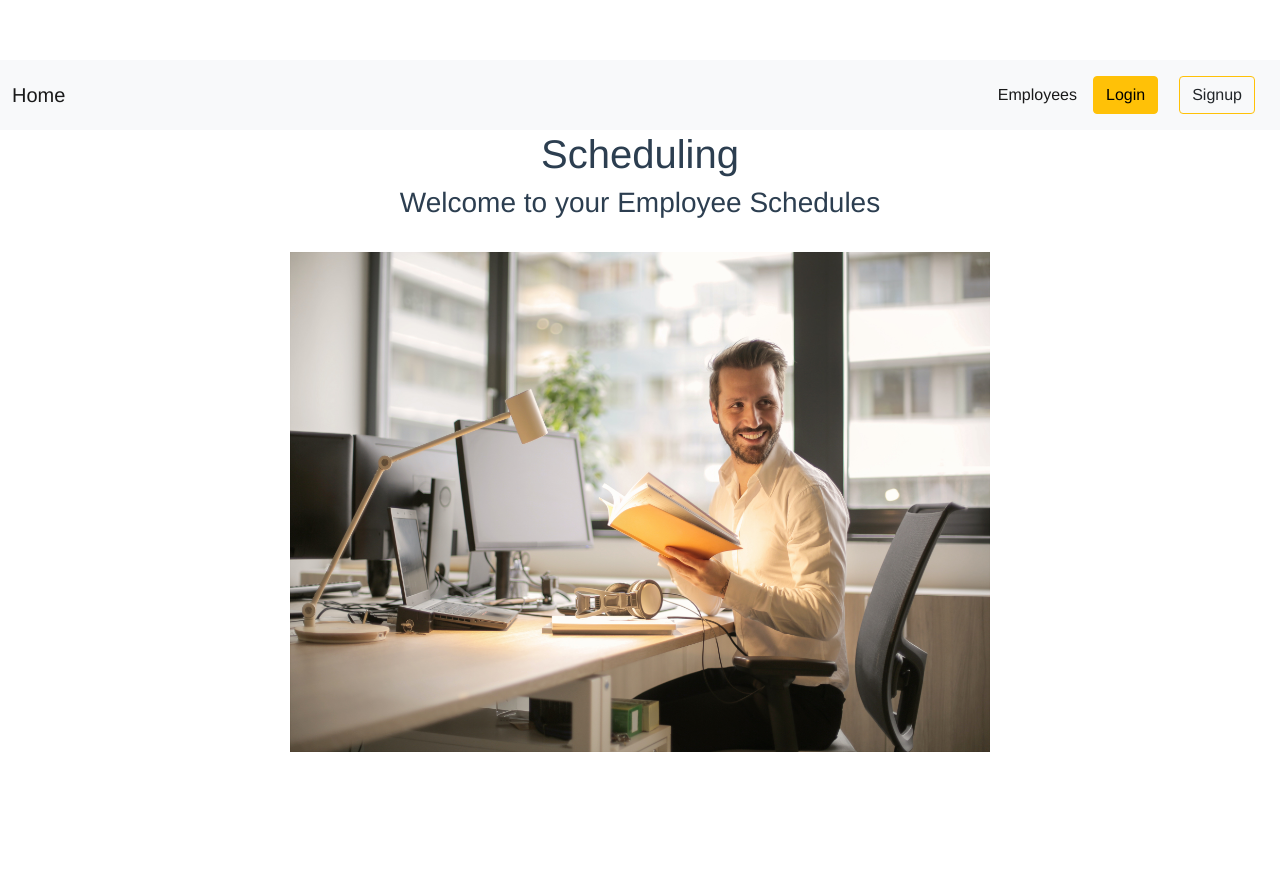
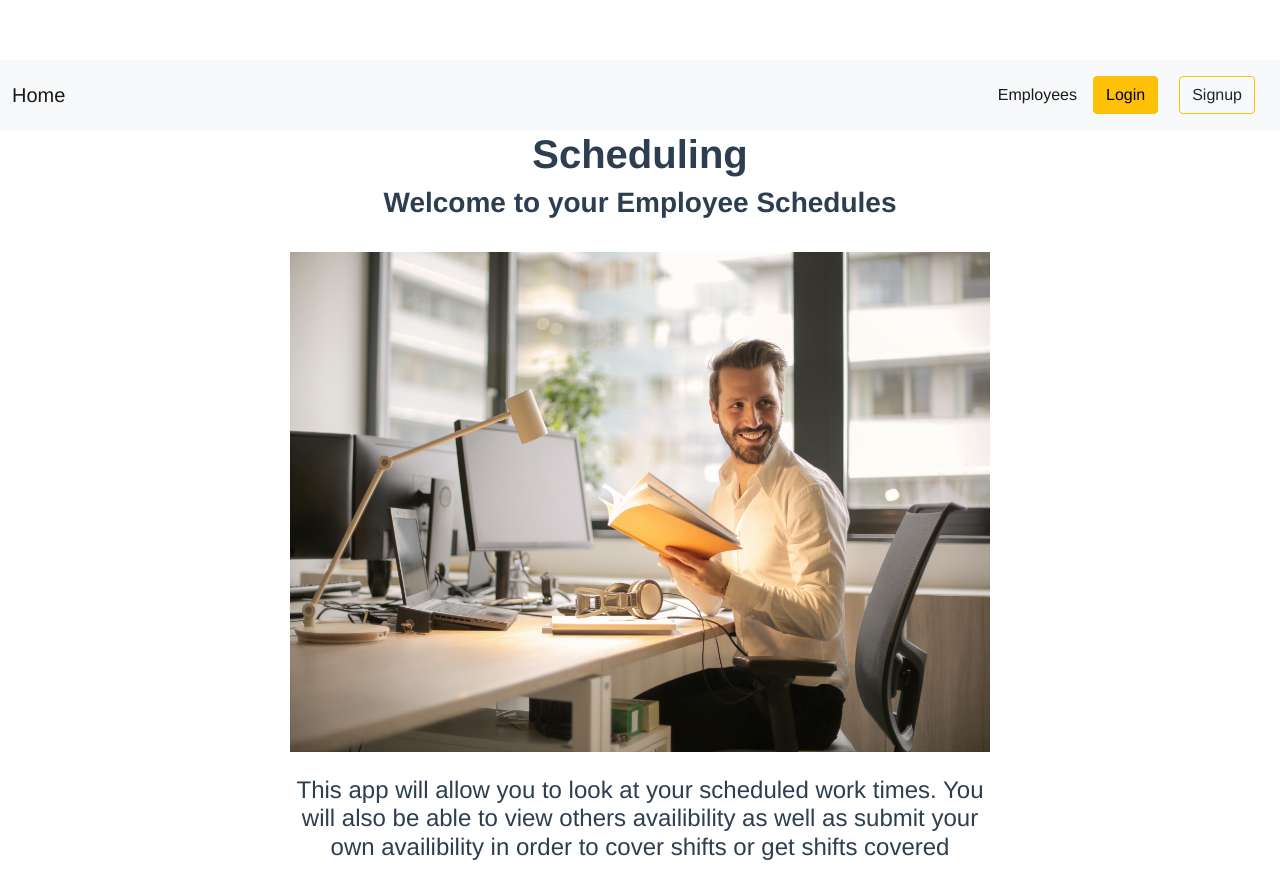
Before and after one commit to DrewBowers8001/cis410-fa21-bowers-vue, a Vue app: page / in a window 1280 px wide. Before the commit the page ends 800 px from the top, so only its background shows below. Built offline with nearby package versions, Linux system fonts and the light colour scheme; no server answers.

Commit message:
added to home page

```diff
--- a/src/components/home.vue
+++ b/src/components/home.vue
@@ -1,12 +1,16 @@
 <template>
   <div>
-      <h1> Scheduling </h1>
-      <h3> Welcome to your Employee Schedules</h3>
+      <h1><strong> Scheduling</strong> </h1>
+      <h3><strong> Welcome to your Employee Schedules</strong></h3>
 
 
       <br/>
-     <img src="@/assets/photos/pexels-andrea-piacquadio-927022.jpg" width="700" height="500">
-
+     <img src="@/assets/photos/pexels-andrea-piacquadio-927022.jpg" width="700" height="500" padding="10px">
+      <br/>
+      <br/>
+      <div>
+     <h4> This app will allow you to look at your scheduled work times. You will also be able to view others availibility as well as submit your own availibility in order to cover shifts or get shifts covered</h4>
+</div>
 
 
 </div>
```
Also changed, not shown: 8 other files (tests, documents, lock files or other folders).
